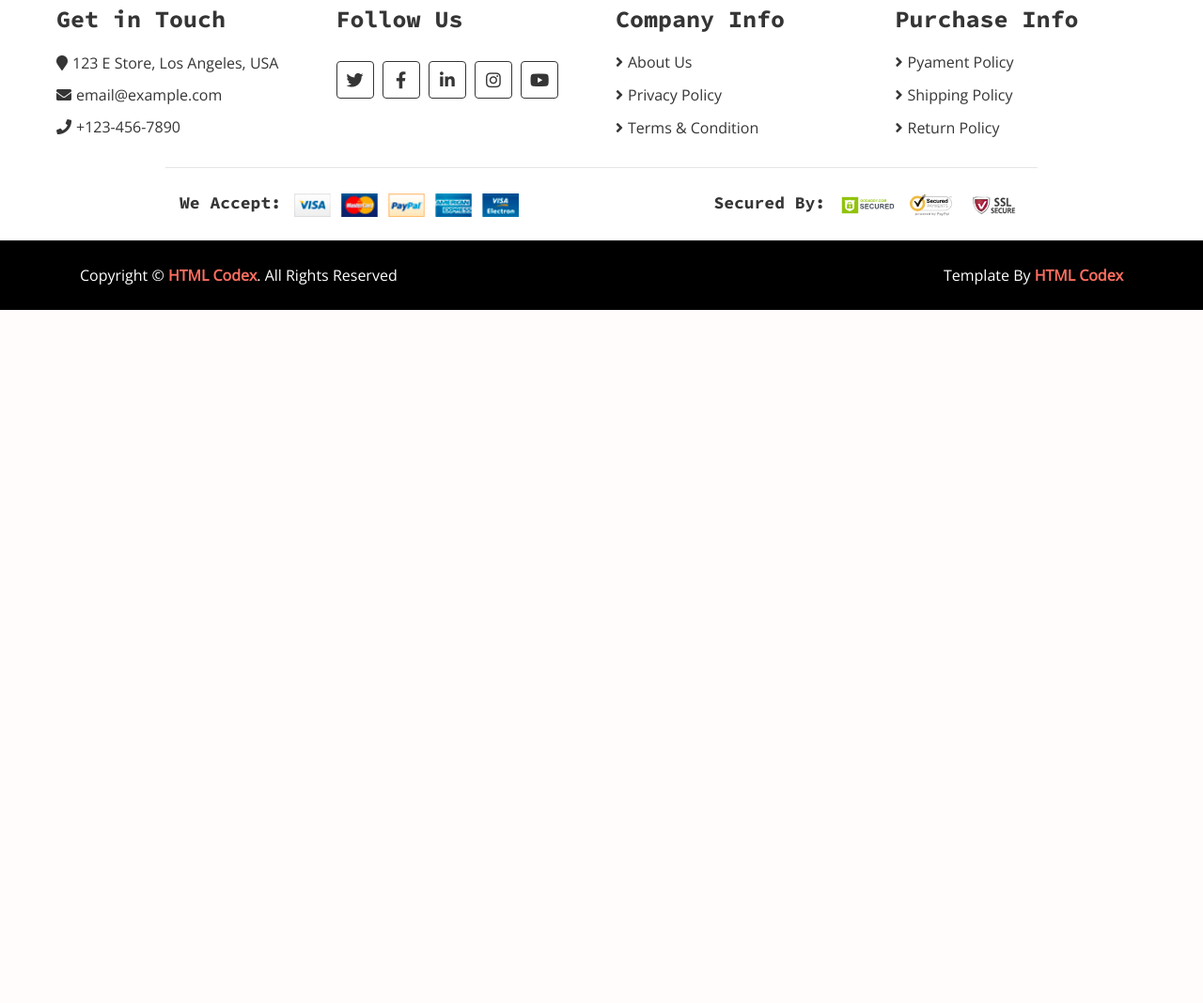
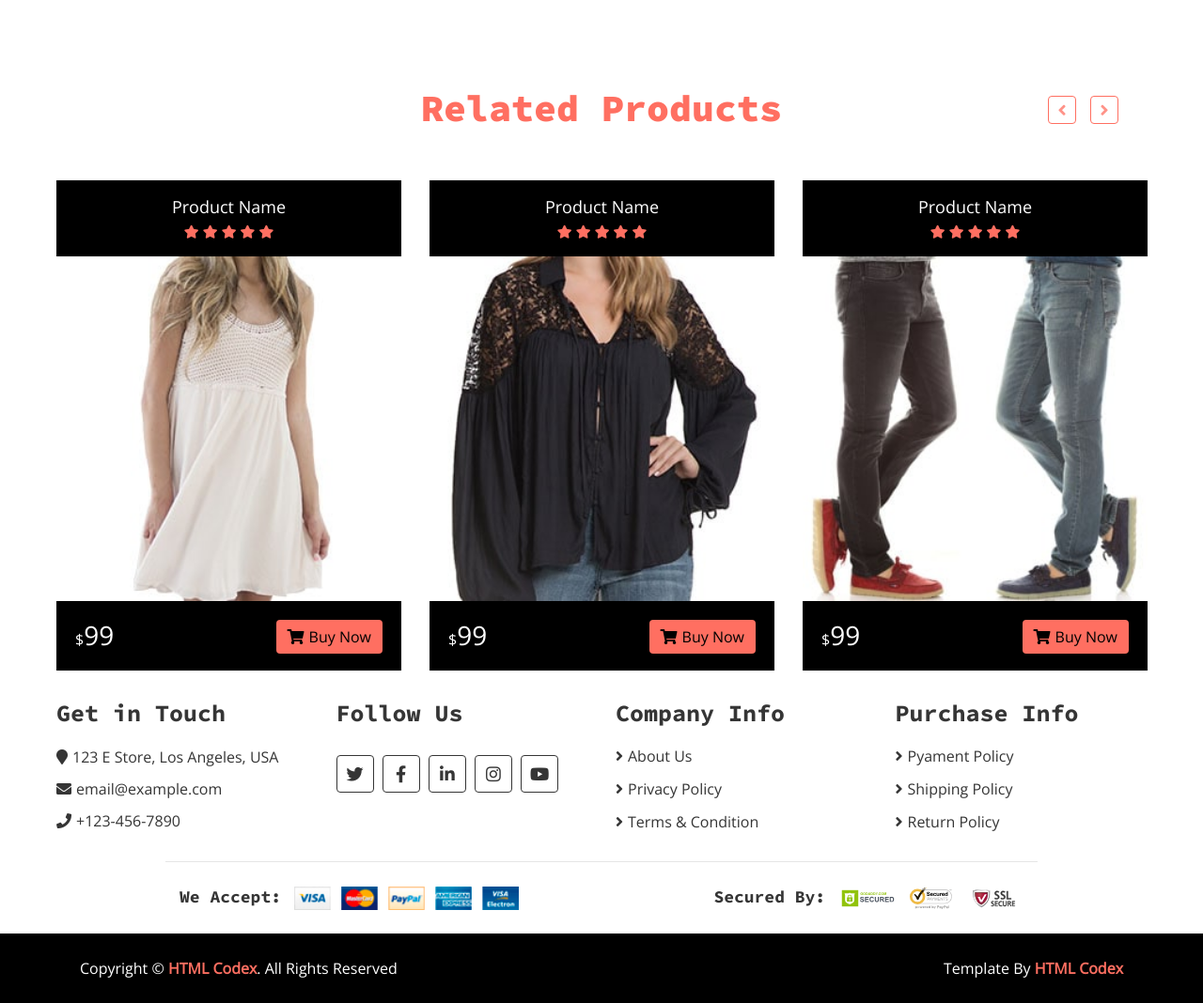
Before and after one commit to samarth126/autoworld_ecom, a Django app: page / in a window 1280 px wide. Shown: the part 830-1898 px from the top of the page at 94% size. Before the commit the page ends 1160 px from the top, so only its background shows below. Run offline with Django 4.2, Linux system fonts and the light colour scheme; some libraries are stand-ins or nearby versions.

Commit message:
user dash routing user profile page product_display indiviual component added on different pages

```diff
--- a/autoecom/static/styles/main.css
+++ b/autoecom/static/styles/main.css
@@ -5,7 +5,7 @@ body {
     color: #353535;
     font-family: 'Open Sans', sans-serif;
     font-weight: 400;
-    background: #f3f6ff;
+    background: #ffffff;
 }
 
 a {
--- a/autoecom/templates/index.html
+++ b/autoecom/templates/index.html
@@ -10,6 +10,7 @@
     <div class="section-header ">
         <h1> Index Page</h1>
     </div>
+    <br>
   <div class="row">
     <div id="carouselExampleIndicators" class="carousel slide col-8" data-ride="carousel">
         <ol class="carousel-indicators ">
@@ -86,5 +87,19 @@
       </div>
     </div>
 
+  <br>
+  <br>
+  <br>
+
+    <div class="container-fluid">
+      <div class="row">
+          <div class="col-md-12">
+
+              {% include 'product_display.html' %}
+          </div>
+      </div>
+      </div>
+
+
 
 {% endblock content %}
--- a/autoecom/templates/product_display.html
+++ b/autoecom/templates/product_display.html
@@ -1,9 +1,5 @@
 
-        <!-- Product Detail Start -->
-        <div class="product-detail">
-            <div class="container-fluid">
-                <div class="row">
-                    <div class="col-lg-12">
+
 
                         <div class="product">
                             <div class="section-header">
@@ -156,7 +152,4 @@
                     </div>
 
 
-                </div>
-            </div>
-        </div>
         <!-- Product Detail End -->
--- a/autoecom/templates/user_profile/dashboard.html
+++ b/autoecom/templates/user_profile/dashboard.html
@@ -158,9 +158,4 @@
 </section>
 
 
-<div class="container-fluid">
-
-{% include 'product_display.html' %}
-</div>
-
 {% endblock content %}
```
